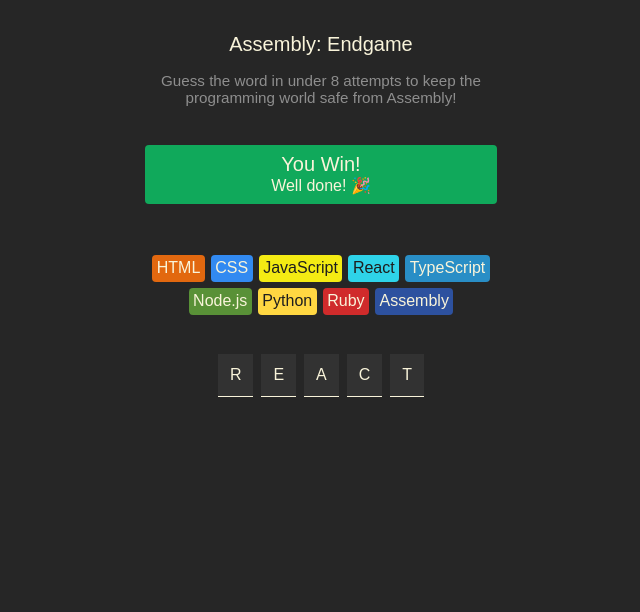
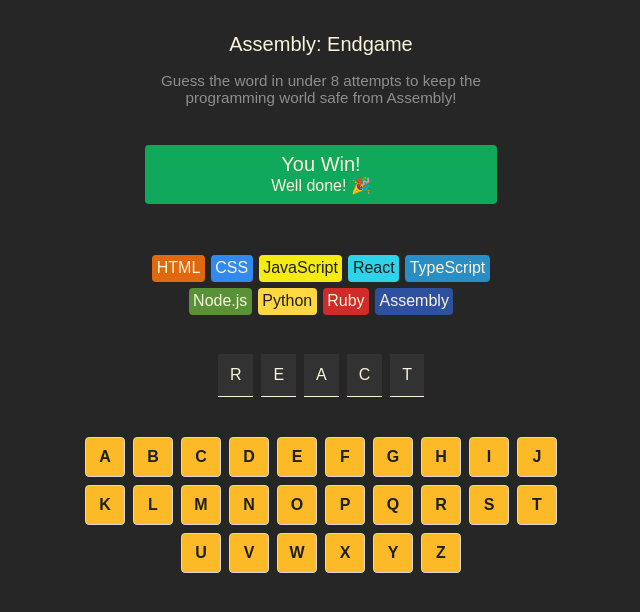
Before and after one commit to CatherineCampbell117/Scrimba-Assembly-Endgame-Practice-Project, a React app: page / in a window 1280 px wide. Shown: the top 612 px of the page, without its empty margins (319-959 px from the left). Built offline with nearby package versions, Linux system fonts and the light colour scheme; the HTML template or start-up script is replaced by a standard one.

Commit message:
keyboard components created and styled

```diff
--- a/src/App.css
+++ b/src/App.css
@@ -83,3 +83,27 @@
     padding: 12px;
     border-bottom: 1px solid #f9f4da;
 }
+
+.alphabetContainer {
+    margin-top: 2rem;
+    width: 100%;
+    max-width: 500px;
+    display: flex;
+    justify-content: center;
+    flex-wrap: wrap;
+}
+
+.alphLetterBox {
+    font-size: 1rem;
+    font-weight: 600;
+    border: 1px solid #d7d7d7;
+    border-radius: 4px;
+    margin: 4px;
+    padding: 6px;
+    width: 40px;
+    height: 40px;
+    display: flex;
+    justify-content: center;
+    align-items: center;
+    cursor: pointer;
+}
--- a/src/App.jsx
+++ b/src/App.jsx
@@ -3,21 +3,26 @@
 import { languages } from './languages';
 import Chip from './Components/Chip';
 import LetterBox from './Components/letterBox';
+import AlphLetter from './Components/AlphLetter';
 
 export default function Hangman() {
+    const alphabet = 'abcdefghijklmnopqrstuvwxyz';
+
+    const alphabetLetters = alphabet
+        .split('')
+        .map((alphLetter, index) => (
+            <AlphLetter key={index} alphLetter={alphLetter.toUpperCase()} />
+        ));
+
     const langChips = languages.map(langObj => (
-        <Chip
-            lang={langObj.name}
-            bgColor={langObj.backgroundColor}
-            textColor={langObj.color}
-        ></Chip>
+        <Chip lang={langObj.name} bgColor={langObj.backgroundColor} textColor={langObj.color} />
     ));
 
-    const [currentWord, setCurrenbtWord] = useState('react');
+    const [currentWord, setCurrentWord] = useState('react');
 
     const wordLetters = currentWord
         .split('')
-        .map((letter, index) => <LetterBox key={index} letter={letter.toUpperCase()}></LetterBox>);
+        .map((letter, index) => <LetterBox key={index} letter={letter.toUpperCase()} />);
 
     return (
         <>
@@ -36,6 +41,7 @@
                 </section>
                 <section className="chipsContainer">{langChips}</section>
                 <section className="wordContainer">{wordLetters}</section>
+                <section className="alphabetContainer">{alphabetLetters}</section>
             </main>
         </>
     );
--- /dev/null
+++ b/src/Components/AlphLetter.jsx
@@ -0,0 +1,12 @@
+export default function AlphLetter(props) {
+    const style = {
+        backgroundColor: '#FCBA29',
+        color: '#1E1E1E'
+    };
+
+    return (
+        <button style={style} className="alphLetterBox">
+            <p>{props.alphLetter}</p>
+        </button>
+    );
+}
```
